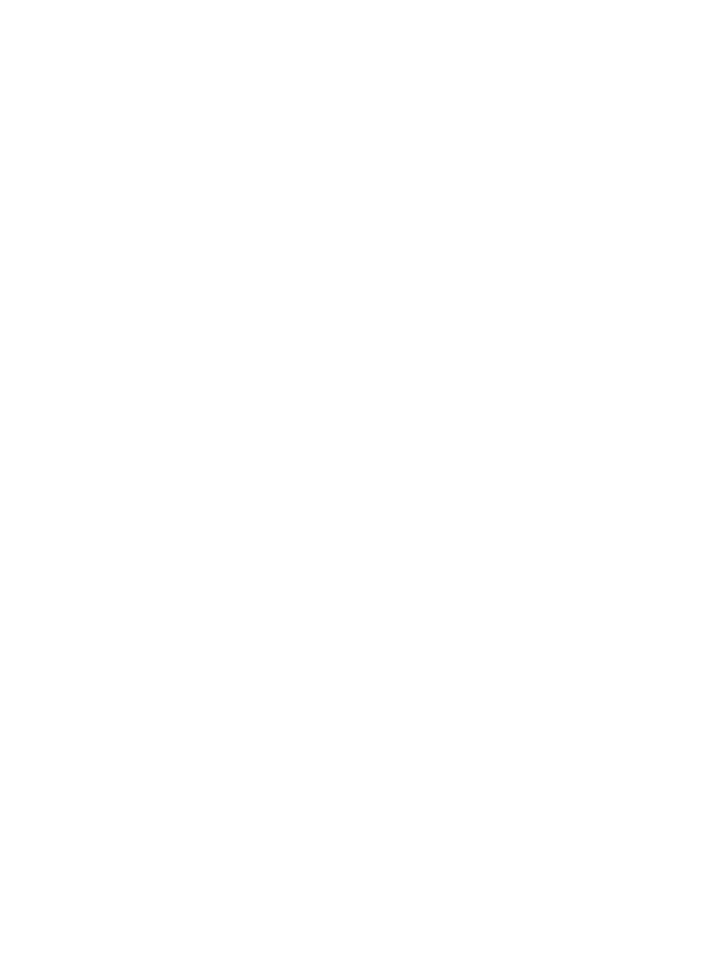
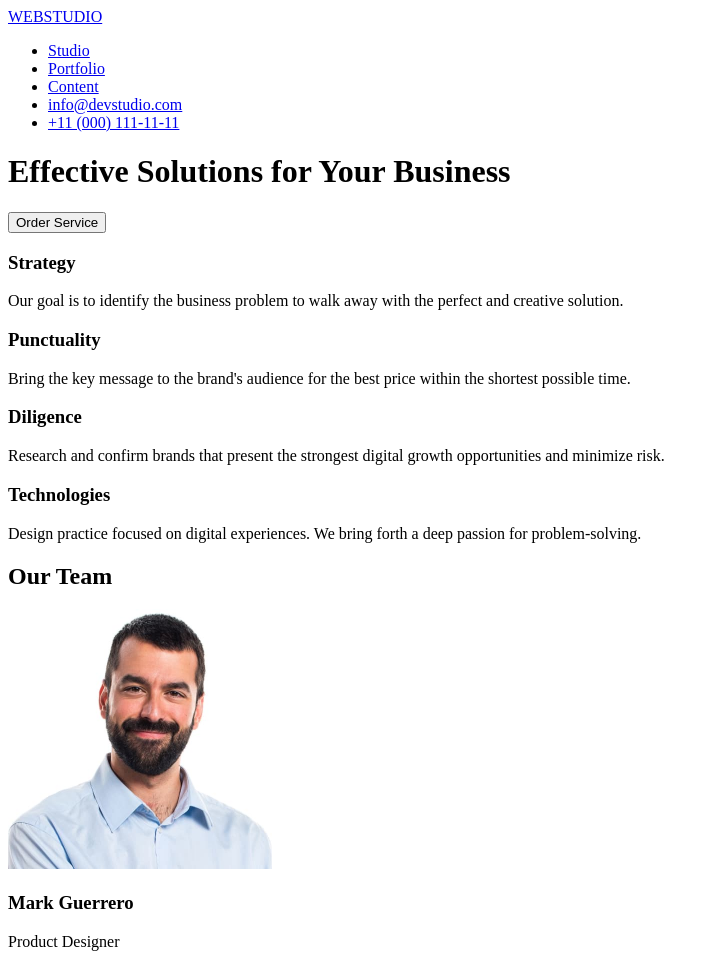
Before and after one commit to svitlana-verkhomii1983/goit-markup-hw-01, a plain HTML site: page index.html in a window 1280 px wide. Shown: the top 955 px of the page, without its empty margins (0-719 px from the left). Before the commit the page ends 800 px from the top, so only its background shows below. Drawn offline with Linux system fonts and the light colour scheme.

Commit message:
add page layout

```diff
--- a/index.html
+++ b/index.html
@@ -1,11 +1,88 @@
 <!DOCTYPE html>
 <html lang="en">
 <head>
-    <meta charset="UTF-8">
+    <meta charset="utf-8">
     <meta name="viewport" content="width=device-width, initial-scale=1.0">
-    <title>Document</title>
+    <title>WEBSTUDIO</title>
 </head>
+
 <body>
+
+<header>
+
+    <a href="#">WEBSTUDIO</a>
+
+    <nav>
+        <ul>
+            <li><a href="#studio" target="_blank">Studio</a></li>
+            <li><a href="#portfolio" target="_blank">Portfolio</a></li>
+            <li><a href="#content" target="_blank">Content</a></li>
+            <li><a href="mailto:info@devstudio.com">info@devstudio.com</a></li>
+            <li><a href="tel:+110001111111">+11 (000) 111-11-11</a></li>
+        </ul>
+    </nav>
+
+    <h1>Effective Solutions for Your Business</h1>
+
+    <button type="button">Order Service</button>
+
+</header>
+
+<main>
+
+    <section>
+          <h3>Strategy</h3>
+          <p>Our goal is to identify the business problem to walk away with the perfect and creative solution.</p>
+    </section>
+
+    <section>
+          <h3>Punctuality</h3>
+          <p>Bring the key message to the brand's audience for the best price within the shortest possible time.</p>
+    </section>
+
+    <section>
+          <h3>Diligence</h3>
+          <p>Research and confirm brands that present the strongest digital growth opportunities and minimize risk.</p>
+    </section>
+
+    <section>
+          <h3>Technologies</h3>
+          <p>Design practice focused on digital experiences. We bring forth a deep passion for problem-solving.</p>
+    </section>
+
+    <h2>Our Team</h2>
+    <section>
+          <img src="/images/img4opt.jpg" width="264" height="260" alt="Mark Guerrero. Product Designer"/>
+          <h3>Mark Guerrero</h3>
+          <p>Product Designer</p>
+    </section>
+
+    <section>
+          <img src="/images/img3opt.jpg" width="264" height="260" alt="Tom Ford. Frontend Developer"/>
+          <h3>Tom Ford</h3>
+          <p>Frontend Developer</p>
+    </section>
+
+    <section>
+          <img src="/images/img2opt.jpg" width="264" height="260" alt="Camila Garcia. Marketing"/>
+          <h3>Camila Garcia</h3>
+          <p>Marketing</p>
+    </section>
+
+    <section>
+          <img src="/images/img1opt.jpg" width="264" height="260" alt="Daniel Wilson. UI Designer"/>
+          <h3>Daniel Wilson</h3>
+          <p>UI Designer</p>
+    </section>
+
+</main>
+
+<footer>
+    <a href="#">WEBSTUDIO</a><br />
+    <p>Increase the flow of customers and<br />
+    sales for your business with digital<br />
+    marketing & growth solutions.</p>
+</footer>
 
 </body>
 </html>
```
Also changed, not shown: images/img1.jpg (added), images/img1opt.jpg (added), images/img2.jpg (added), images/img2opt.jpg (added), images/img3.jpg (added), images/img3opt.jpg (added), images/img4.jpg (added), images/img4opt.jpg (added).
